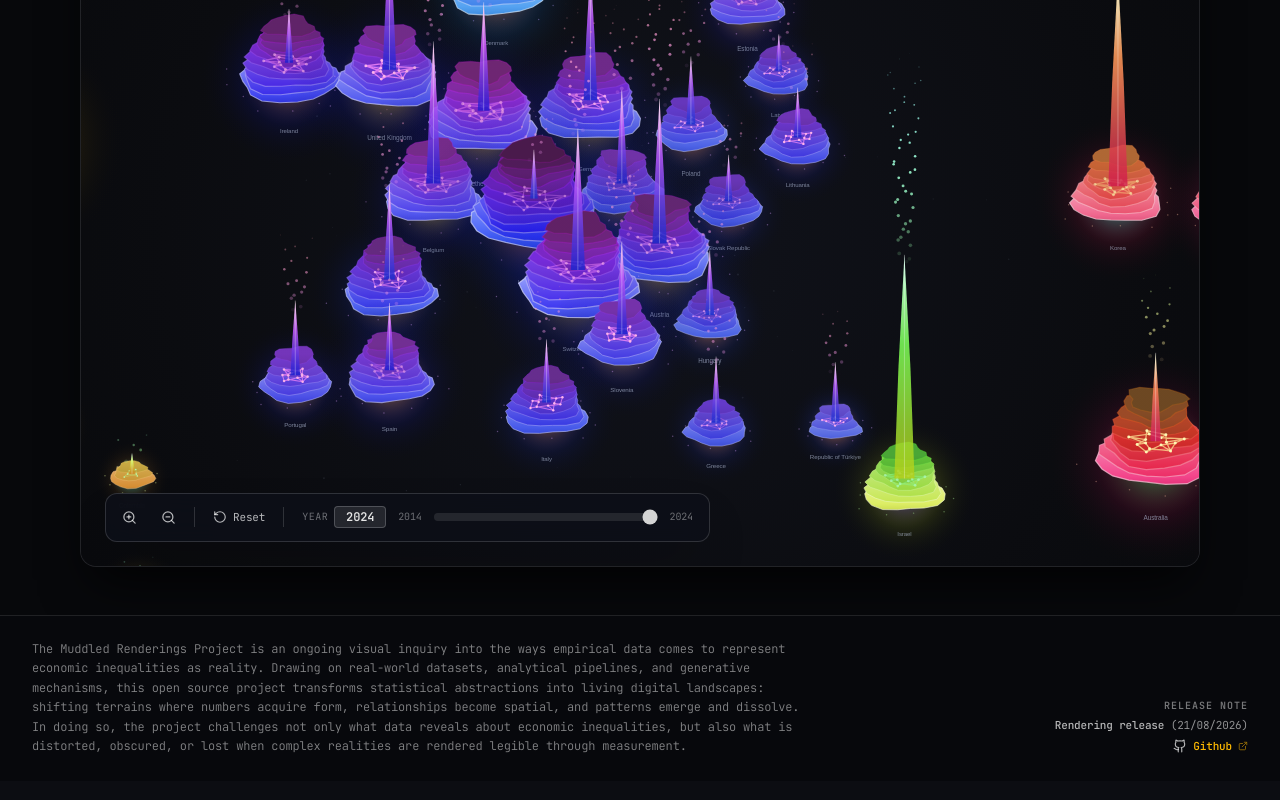
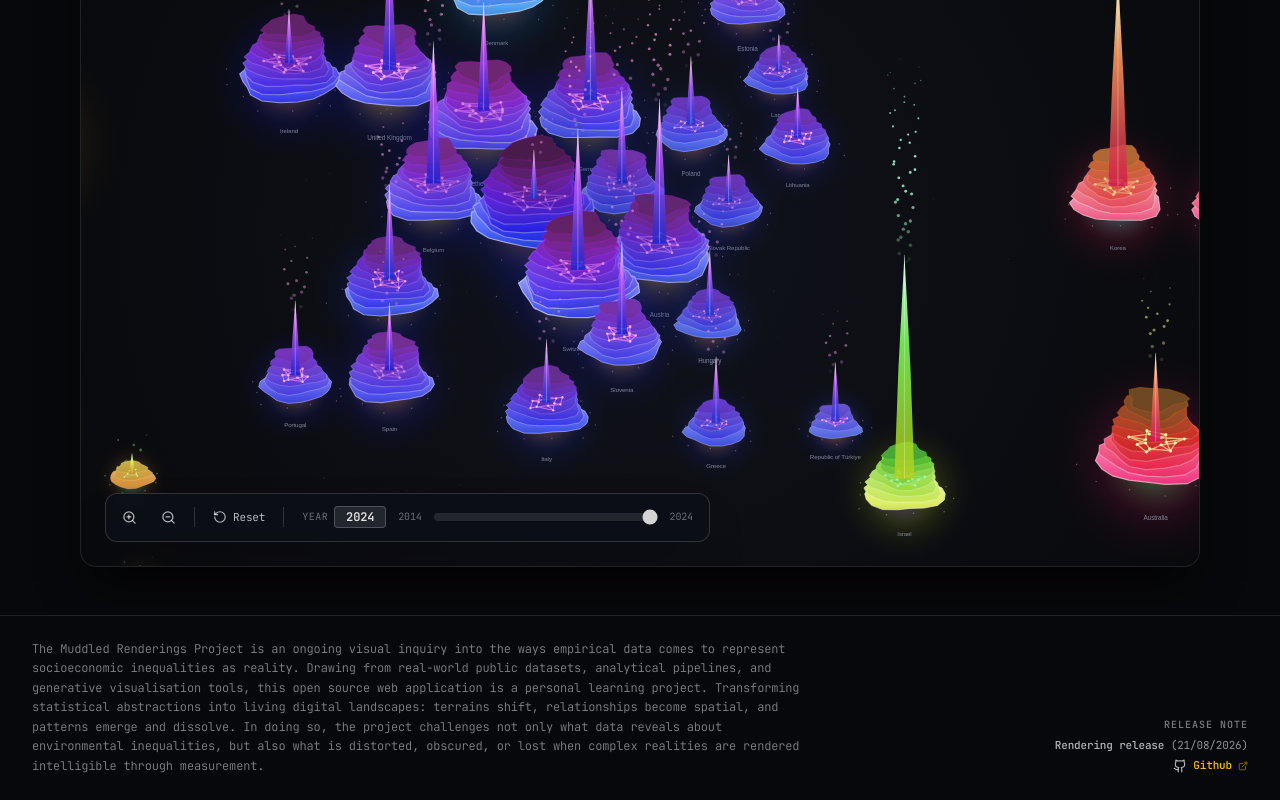
Before and after one commit to ryethompson/the-muddled-renderings-project-website, a React (Vite) app: page / in a window 1280 px wide. Shown: the part 660-1460 px from the top of the page. Built offline with nearby package versions, Linux system fonts and the light colour scheme; no server answers.

Commit message:
docs: update mission statement text
Refine project description for clarity regarding scope, tools, and research focus.

```diff
--- a/src/components/BottomBanner.tsx
+++ b/src/components/BottomBanner.tsx
@@ -42,7 +42,7 @@ export const formatToDDMMYYYY = (dateStr?: string): string => {
 };
 
 export const BottomBanner: React.FC<BottomBannerProps> = ({
-  missionStatement = 'The Muddled Renderings Project is an ongoing visual inquiry into the ways empirical data comes to represent economic inequalities as reality. Drawing on real-world datasets, analytical pipelines, and generative mechanisms, this open source project transforms statistical abstractions into living digital landscapes: shifting terrains where numbers acquire form, relationships become spatial, and patterns emerge and dissolve. In doing so, the project challenges not only what data reveals about economic inequalities, but also what is distorted, obscured, or lost when complex realities are rendered legible through measurement.',
+  missionStatement = 'The Muddled Renderings Project is an ongoing visual inquiry into the ways empirical data comes to represent socioeconomic inequalities as reality. Drawing from real-world public datasets, analytical pipelines, and generative visualisation tools, this open source web application is a personal learning project. Transforming statistical abstractions into living digital landscapes: terrains shift, relationships become spatial, and patterns emerge and dissolve. In doing so, the project challenges not only what data reveals about environmental inequalities, but also what is distorted, obscured, or lost when complex realities are rendered intelligible through measurement.',
   renderingDate = '21-08-2026',
   websiteVersion = 'v1.4 (September, 2026)',
   pipelineGithubUrl = 'https://github.com/ryethompson/the-muddled-renderings-project-website',
```
